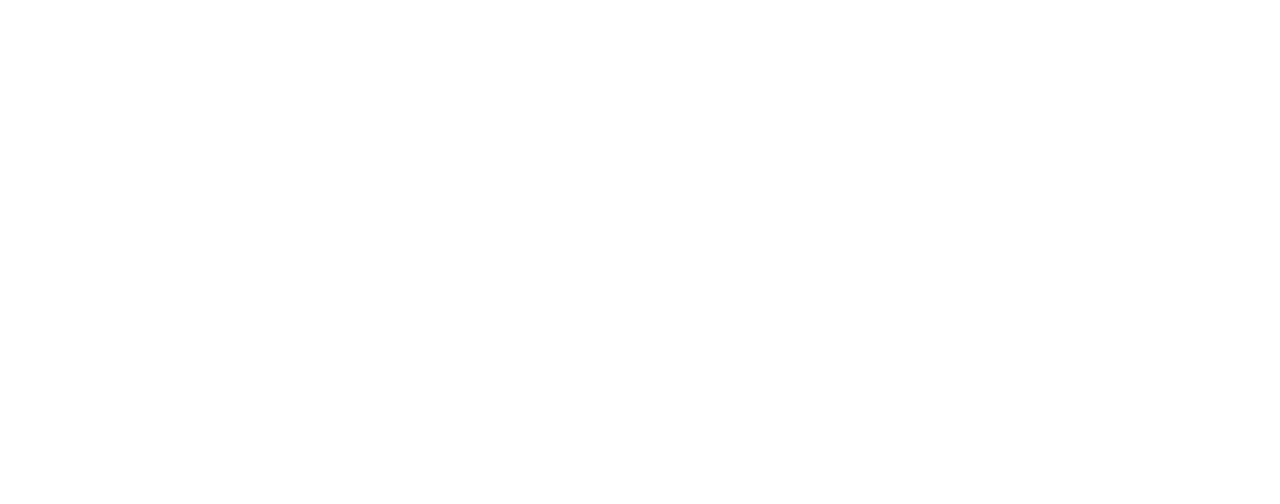
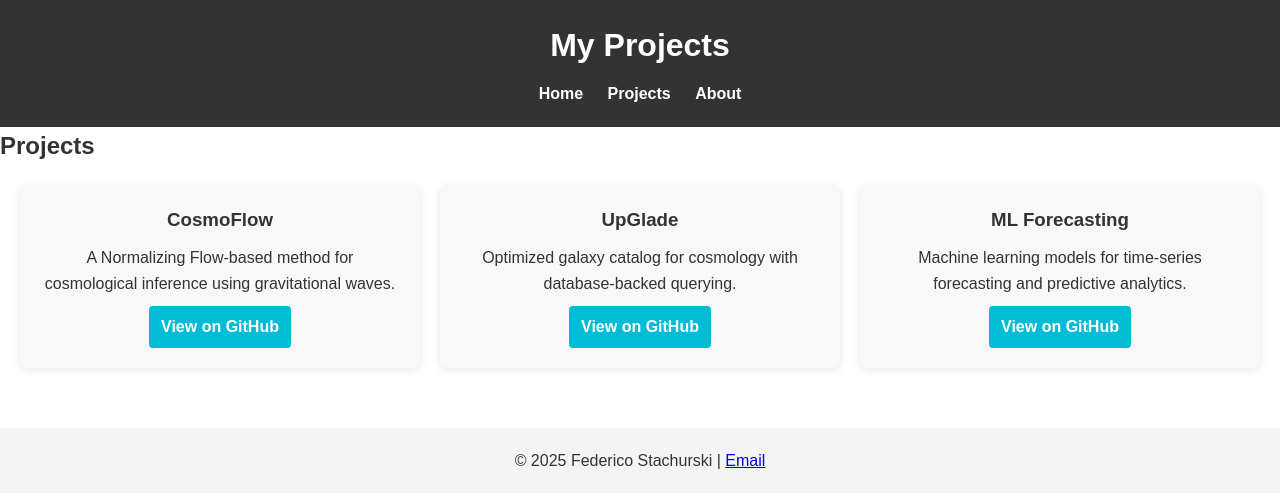
Before and after one commit to FedericoStachurski/FedericoStachurski.github.io, a plain HTML site: page projects.html in a window 1280 px wide. Drawn offline with Linux system fonts and the light colour scheme.

Commit message:
Added Projects page

```diff
--- a/projects.html
+++ b/projects.html
@@ -0,0 +1,44 @@
+<!DOCTYPE html>
+<html lang="en">
+<head>
+    <meta charset="UTF-8">
+    <meta name="viewport" content="width=device-width, initial-scale=1.0">
+    <title>Projects | Federico Stachurski</title>
+    <link rel="stylesheet" href="style.css">
+</head>
+<body>
+    <header>
+        <h1>My Projects</h1>
+        <nav>
+            <a href="index.html">Home</a>
+            <a href="projects.html">Projects</a>
+            <a href="about.html">About</a>
+        </nav>
+    </header>
+    <main>
+        <section>
+            <h2>Projects</h2>
+            <div class="project-grid">
+                <div class="project-card">
+                    <h3>CosmoFlow</h3>
+                    <p>A Normalizing Flow-based method for cosmological inference using gravitational waves.</p>
+                    <a href="https://github.com/FedericoStachurski/CosmoFlow" target="_blank">View on GitHub</a>
+                </div>
+                <div class="project-card">
+                    <h3>UpGlade</h3>
+                    <p>Optimized galaxy catalog for cosmology with database-backed querying.</p>
+                    <a href="https://github.com/FedericoStachurski/UpGlade" target="_blank">View on GitHub</a>
+                </div>
+                <div class="project-card">
+                    <h3>ML Forecasting</h3>
+                    <p>Machine learning models for time-series forecasting and predictive analytics.</p>
+                    <a href="https://github.com/FedericoStachurski" target="_blank">View on GitHub</a>
+                </div>
+            </div>
+        </section>
+    </main>
+    <footer>
+        <p>© 2025 Federico Stachurski | <a href="mailto:your.email@example.com">Email</a></p>
+    </footer>
+</body>
+</html>
--- a/style.css
+++ b/style.css
@@ -74,3 +74,37 @@ footer {
         font-size: 1.5rem;
     }
 }
+
+.project-grid {
+    display: grid;
+    grid-template-columns: repeat(auto-fit, minmax(250px, 1fr));
+    gap: 20px;
+    padding: 20px;
+}
+
+.project-card {
+    background: #f8f8f8;
+    padding: 20px;
+    border-radius: 8px;
+    box-shadow: 0 2px 8px rgba(0,0,0,0.1);
+    text-align: center;
+}
+
+.project-card h3 {
+    margin-bottom: 10px;
+}
+
+.project-card a {
+    display: inline-block;
+    margin-top: 10px;
+    text-decoration: none;
+    color: #fff;
+    background: #00bcd4;
+    padding: 8px 12px;
+    border-radius: 4px;
+    font-weight: bold;
+}
+
+.project-card a:hover {
+    background: #0097a7;
+}
```
